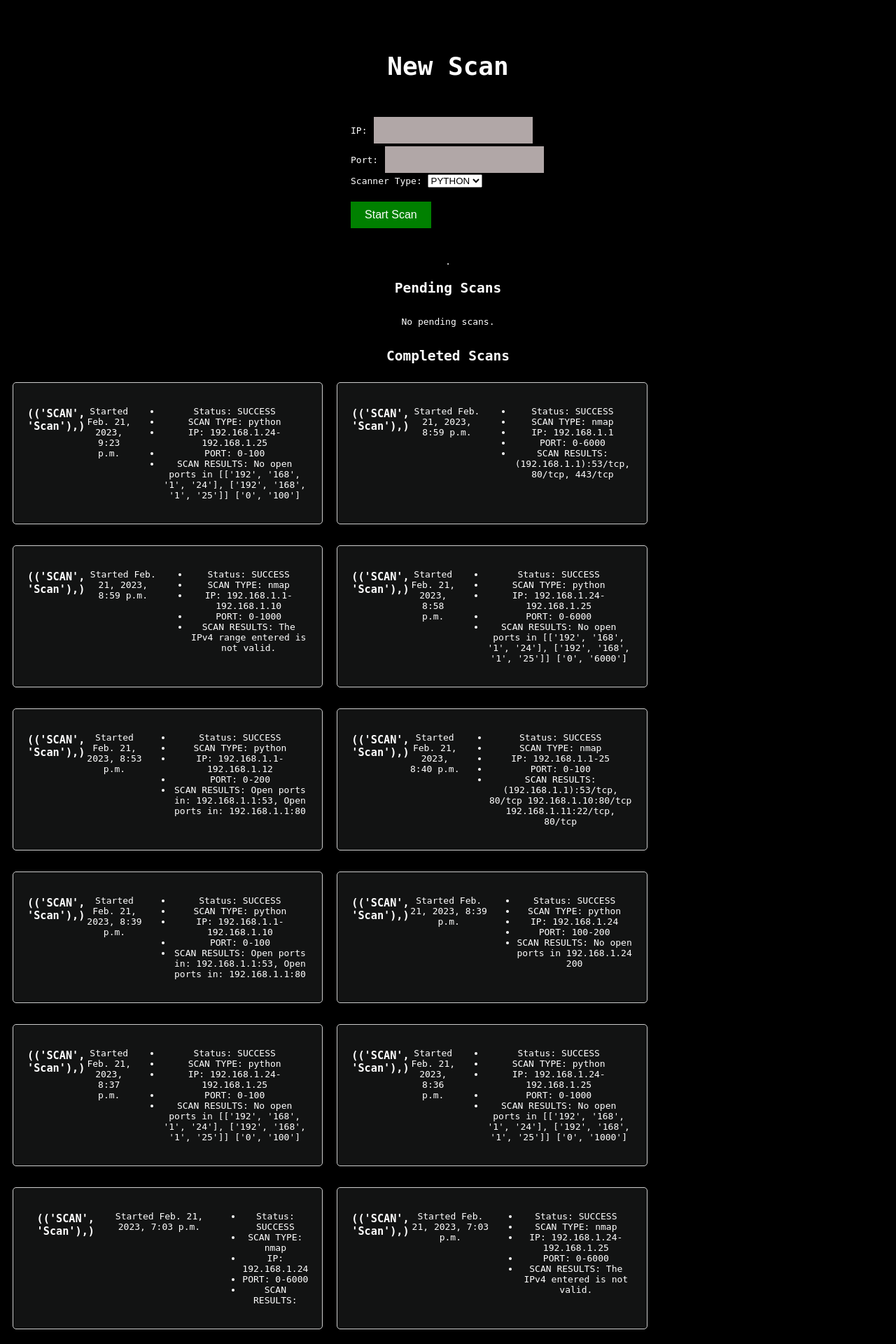
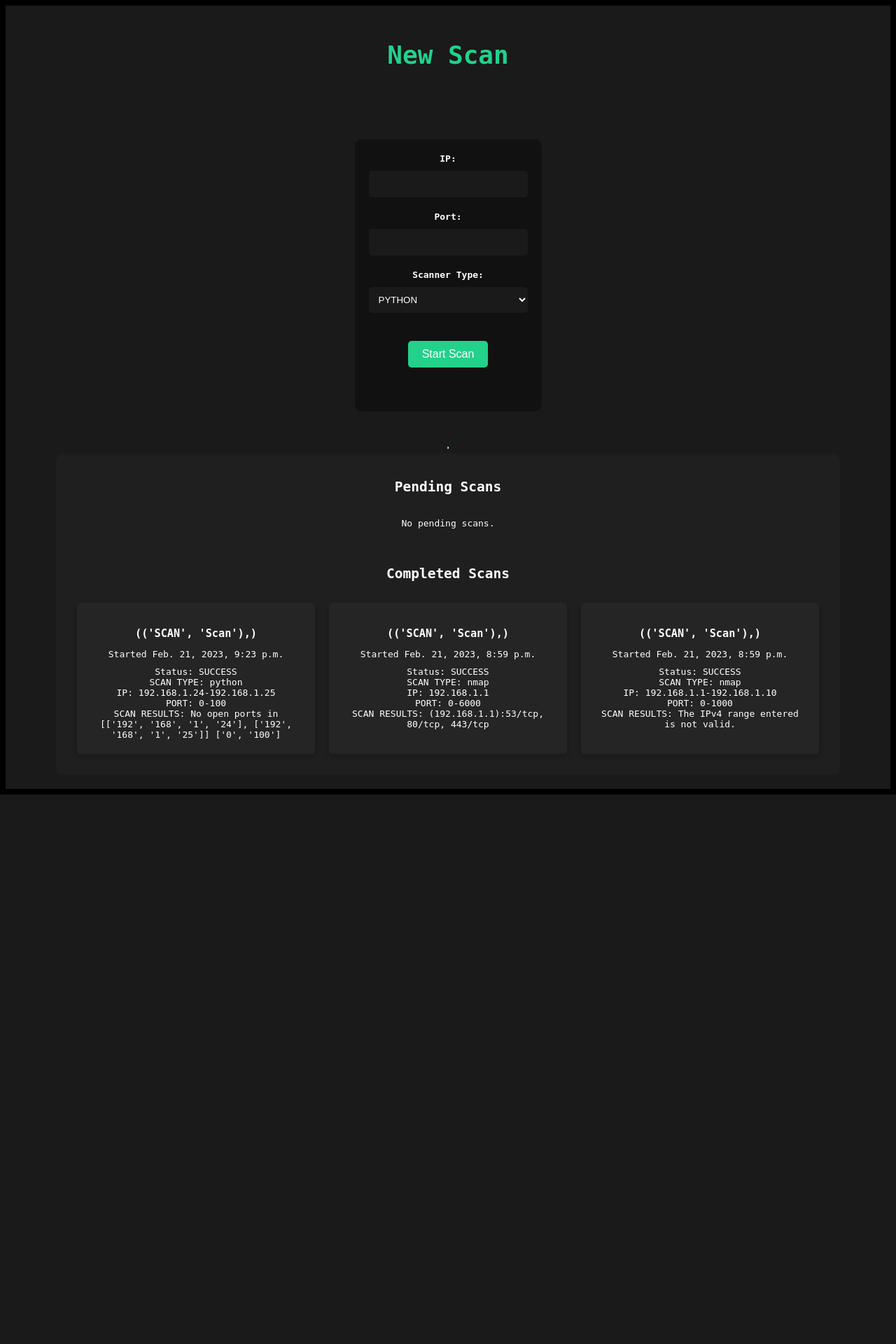
Before and after one commit to j0k3rD/distributed_port_scanner, a Django app: page /scanner/list in a window 1280 px wide. Shown: the top 1920 px of the page at 70% size. After the commit the page ends 1135 px from the top, so only its background shows below. Run offline with Django 3.2, Linux system fonts and the light colour scheme; data comes from the database, SQL or seed files in the repository; both versions use the stored data as it was after the commit; parts of the project's set-up code (start-up, migrations or seed data) failed here and were passed over.

Commit message:
html fixed, new styles

```diff
--- a/scanner/templates/scan/list.html
+++ b/scanner/templates/scan/list.html
@@ -17,7 +17,8 @@
           display: flex;
           flex-direction: column;
           align-items: center;
-          margin-top: 50px;
+          justify-content: center;
+          min-height: 100vh;
         }
         h1 {
           font-size: 36px;
@@ -27,6 +28,7 @@
           display: flex;
           flex-direction: column;
           align-items: center;
+          text-align: center;
         }
         #submit-button {
           margin-top: 20px;
@@ -52,11 +54,17 @@
         .card-container {
           display: flex;
           flex-wrap: wrap;
+          max-width: 90%;
+          justify-content: center;
         }
+
         .card {
+          color: #f2f2f2;
+          font-size: 14px;
+          line-height: 1.5;
           border-radius: 5px;
           margin: 10px;
-          flex-basis: calc(33.33% - 20px);
+          flex-basis: calc(50% - 20px);
           text-align: center;
           background-color: #121313;
           border: 1px solid #cccccc;
@@ -68,65 +76,52 @@
           flex-direction: row;
           justify-content: space-between;
         }
-
     </style>
     <body>
-        <div id="container">
-            <h1>New Scan</h1>
+      <div id="container" style="text-align:center;background-color:#1a1a1a;color:white;padding-bottom:20px;">
+        <h1 style="color:#23d18b;margin-top:50px;">New Scan</h1>
+        <div style="background-color:#111111;display:inline-block;padding:20px;border-radius:10px;margin-top:50px;">
             <form action="{% url 'scan_start' %}" method="POST">
                 {% csrf_token %}
-                <label for="ip">IP:</label>
-                <input type="text" name="ip" id="ip">
-                <br>
-                <label for="port">Port:</label>
-                <input type="text" name="port" id="port">
-                <br>
-                <label for="scanner_type">Scanner Type:</label>
-                <select name="scanner_type" id="scanner_type">
+                <label for="ip" style="display:block;font-weight:bold;margin-bottom:10px;">IP:</label>
+                <input type="text" name="ip" id="ip" style="width:100%;padding:10px;border-radius:5px;border:none;margin-bottom:20px;background-color:#1a1a1a;color:white;">
+                <label for="port" style="display:block;font-weight:bold;margin-bottom:10px;">Port:</label>
+                <input type="text" name="port" id="port" style="width:100%;padding:10px;border-radius:5px;border:none;margin-bottom:20px;background-color:#1a1a1a;color:white;">
+                <label for="scanner_type" style="display:block;font-weight:bold;margin-bottom:10px;">Scanner Type:</label>
+                <select name="scanner_type" id="scan_form" style="width:100%;padding:10px;border-radius:5px;border:none;margin-bottom:20px;background-color:#1a1a1a;color:white;">
                     <option value="python">PYTHON</option>
                     <option value="nmap">NMAP</option>
                 </select>
-                <br>
-                <input id="submit-button" type="submit" value="Start Scan">
+                <input id="submit-button" type="submit" value="Start Scan" style="background-color:#23d18b;color:white;padding:10px 20px;border:none;border-radius:5px;cursor:pointer;">
             </form>
-        <hr>
-
-        <h2>Pending Scans</h2>
-        <div class="card-container">
+        </div>
+        <hr style="border-top: 2px solid #23d18b;margin-top:50px;">
+        <div style="background-color: #1f1f1f; color: #fff; padding: 20px; border-radius: 10px;">
+          <h2 style="text-align: center; margin-bottom: 20px;">Pending Scans</h2>
+          <div style="display: flex; flex-wrap: wrap; justify-content: center;">
               {% for execute in pending_scans %}
-            <div class="card">
-                <h3>{{ execute.execution }}</h3>
-                <p>Started {{ execute.created_at }}</p>
-                <ul>
+              <div style="background-color: #252526; box-shadow: 0 4px 8px 0 rgba(0, 0, 0, 0.2); border-radius: 5px; margin: 10px; padding: 20px; width: 300px; text-align: center;">
+                  <h3 style="margin-bottom: 10px;">{{ execute.execution }}</h3>
+                  <p style="margin-bottom: 10px;">Started {{ execute.created_at }}</p>
+                  <ul style="list-style: none; padding: 0; margin: 0;">
                       <li>Status: {{ execute.status }}</li>
                       <li>SCAN TYPE: {{ execute.scanner_type }}</li>
                       <li>IP: {{ execute.ip }}</li>
                       <li>PORT: {{ execute.port }}</li>
-                    <li>SCAN RESULTS:
-                        {% if execute.result %}
-                            {{ execute.result }}
-                        {% else %}
-                            Scanning...
-                        {% endif %}
-                    </li>
+                      <li>SCAN RESULTS: {% if execute.result %}{{ execute.result }}{% else %}Scanning...{% endif %}</li>
                   </ul>
-                <form action="{% url 'scan_cancel' execute.id %}" method="POST">
-                    {% csrf_token %}
-                    <button type="submit">Cancel</button>
-                </form>
               </div>
               {% empty %}
               <p>No pending scans.</p>
               {% endfor %}
           </div>
-
-        <h2>Completed Scans</h2>
-        <div class="card-container">
+          <h2 style="text-align: center; margin: 40px 0 20px;">Completed Scans</h2>
+          <div style="display: flex; flex-wrap: wrap; justify-content: center;">
               {% for execute in success_scans %}
-            <div class="card">
-                <h3>{{ execute.execution }}</h3>
-                <p>Started {{ execute.created_at }}</p>
-                <ul>
+              <div style="background-color: #252526; box-shadow: 0 4px 8px 0 rgba(0, 0, 0, 0.2); border-radius: 5px; margin: 10px; padding: 20px; width: 300px; text-align: center;">
+                  <h3 style="margin-bottom: 10px;">{{ execute.execution }}</h3>
+                  <p style="margin-bottom: 10px;">Started {{ execute.created_at }}</p>
+                  <ul style="list-style: none; padding: 0; margin: 0;">
                       <li>Status: {{ execute.status }}</li>
                       <li>SCAN TYPE: {{ execute.scanner_type }}</li>
                       <li>IP: {{ execute.ip }}</li>
@@ -138,14 +133,7 @@
               <p>No completed scans.</p>
               {% endfor %}
           </div>
-
-        <style>
-
-            .card {
-
-            }
-        </style>
         </div>
-
+      </div>
     </body>
 </html>
--- a/scanner/views.py
+++ b/scanner/views.py
@@ -30,9 +30,9 @@
 class ScanListView(View):
     def get(self, request):
         """Show a list of past calculations"""
-        pending_scans = Scan.objects.filter(status=Scan.STATUS_PENDING).order_by('-id')
-        error_scans = Scan.objects.filter(status=Scan.STATUS_ERROR).order_by('-id')
-        success_scans = Scan.objects.filter(status=Scan.STATUS_SUCCESS).order_by('-id')
+        pending_scans = Scan.objects.filter(status=Scan.STATUS_PENDING).order_by('-id')[:3]
+        error_scans = Scan.objects.filter(status=Scan.STATUS_ERROR).order_by('-id')[:3]
+        success_scans = Scan.objects.filter(status=Scan.STATUS_SUCCESS).order_by('-id')[:3]
         context = {
             'pending_scans': pending_scans,
             'error_scans': error_scans,
```
Also changed, not shown: README.md (deleted), db.sqlite3. Lines whose indentation alone changed are shown as unchanged.
